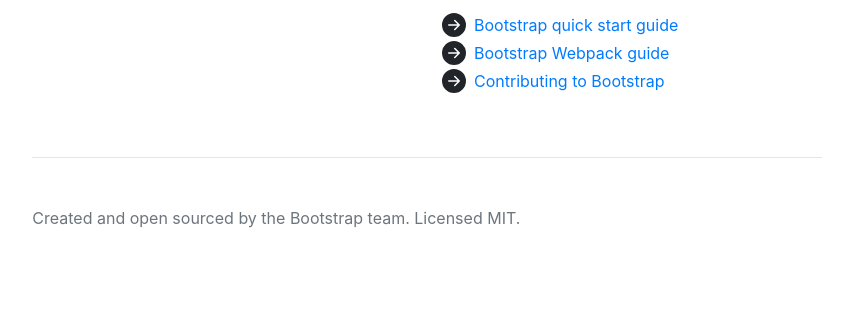
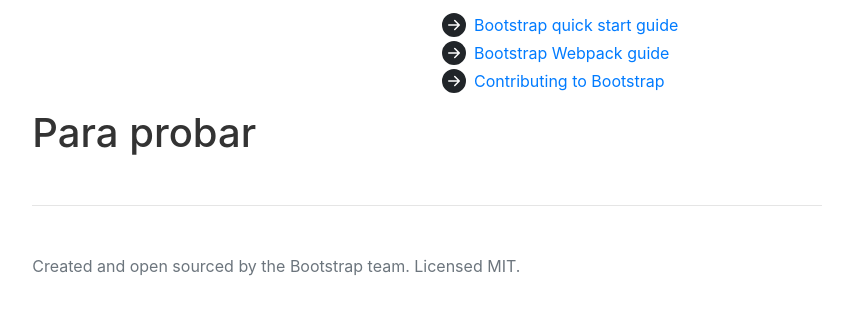
Before and after one commit to ericasilvafarto/Bootstrap-npm-starter, a website with bundled scripts: page index.html in a window 1280 px wide. Shown: the part 713-1028 px from the top of the page, without its empty margins (213-1066 px from the left). Built offline with nearby package versions, Linux system fonts and the light colour scheme; files whose address does not match are found by name.

Commit message:
h3 para probar

```diff
--- a/index.html
+++ b/index.html
@@ -75,7 +75,7 @@
           </ul>
         </div>
       </div>
-
+<h1>Para probar</h1>
       <hr class="my-5">
 
       <p class="text-muted">Created and open sourced by the Bootstrap team. Licensed MIT.</p>
```
